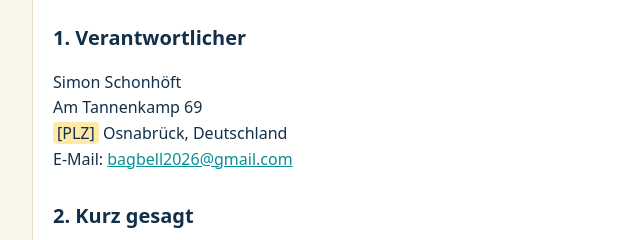
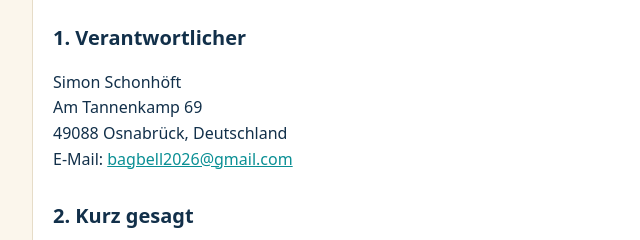
Before and after one commit to SchluppIng/bagbell, a plain HTML site: page privacy.html in a window 1280 px wide. Shown: the part 275-515 px from the top of the page, 244-884 px from the left. Drawn offline with Linux system fonts and the light colour scheme.

Commit message:
Add files via upload

```diff
--- a/privacy.html
+++ b/privacy.html
@@ -30,7 +30,7 @@
 <h2>1. Verantwortlicher</h2>
 <p>Simon Schonhöft<br>
 Am Tannenkamp 69<br>
-<span class="placeholder">[PLZ]</span> Osnabrück, Deutschland<br>
+49088 Osnabrück, Deutschland<br>
 E-Mail: <a href="mailto:bagbell2026@gmail.com">bagbell2026@gmail.com</a></p>
 
 <h2>2. Kurz gesagt</h2>
@@ -92,7 +92,7 @@ E-Mail: <a href="mailto:bagbell2026@gmail.com">bagbell2026@gmail.com</a></p>
 <h2>1. Controller</h2>
 <p>Simon Schonhöft<br>
 Am Tannenkamp 69<br>
-<span class="placeholder">[PLZ]</span> Osnabrück, Germany<br>
+49088 Osnabrück, Germany<br>
 Email: <a href="mailto:bagbell2026@gmail.com">bagbell2026@gmail.com</a></p>
 
 <h2>2. In short</h2>
@@ -154,7 +154,7 @@ Email: <a href="mailto:bagbell2026@gmail.com">bagbell2026@gmail.com</a></p>
 <h2>1. Responsable</h2>
 <p>Simon Schonhöft<br>
 Am Tannenkamp 69<br>
-<span class="placeholder">[PLZ]</span> Osnabrück, Alemania<br>
+49088 Osnabrück, Alemania<br>
 Correo electrónico: <a href="mailto:bagbell2026@gmail.com">bagbell2026@gmail.com</a></p>
 
 <h2>2. En resumen</h2>
@@ -216,7 +216,7 @@ Correo electrónico: <a href="mailto:bagbell2026@gmail.com">bagbell2026@gmail.co
 <h2>1. Responsable du traitement</h2>
 <p>Simon Schonhöft<br>
 Am Tannenkamp 69<br>
-<span class="placeholder">[PLZ]</span> Osnabrück, Allemagne<br>
+49088 Osnabrück, Allemagne<br>
 E-mail : <a href="mailto:bagbell2026@gmail.com">bagbell2026@gmail.com</a></p>
 
 <h2>2. En bref</h2>
@@ -278,7 +278,7 @@ E-mail : <a href="mailto:bagbell2026@gmail.com">bagbell2026@gmail.com</a></p>
 <h2>1. Titolare del trattamento</h2>
 <p>Simon Schonhöft<br>
 Am Tannenkamp 69<br>
-<span class="placeholder">[PLZ]</span> Osnabrück, Germania<br>
+49088 Osnabrück, Germania<br>
 E-mail: <a href="mailto:bagbell2026@gmail.com">bagbell2026@gmail.com</a></p>
 
 <h2>2. In breve</h2>
```
Also changed, not shown: imprint.html (+2 -2 lines).
